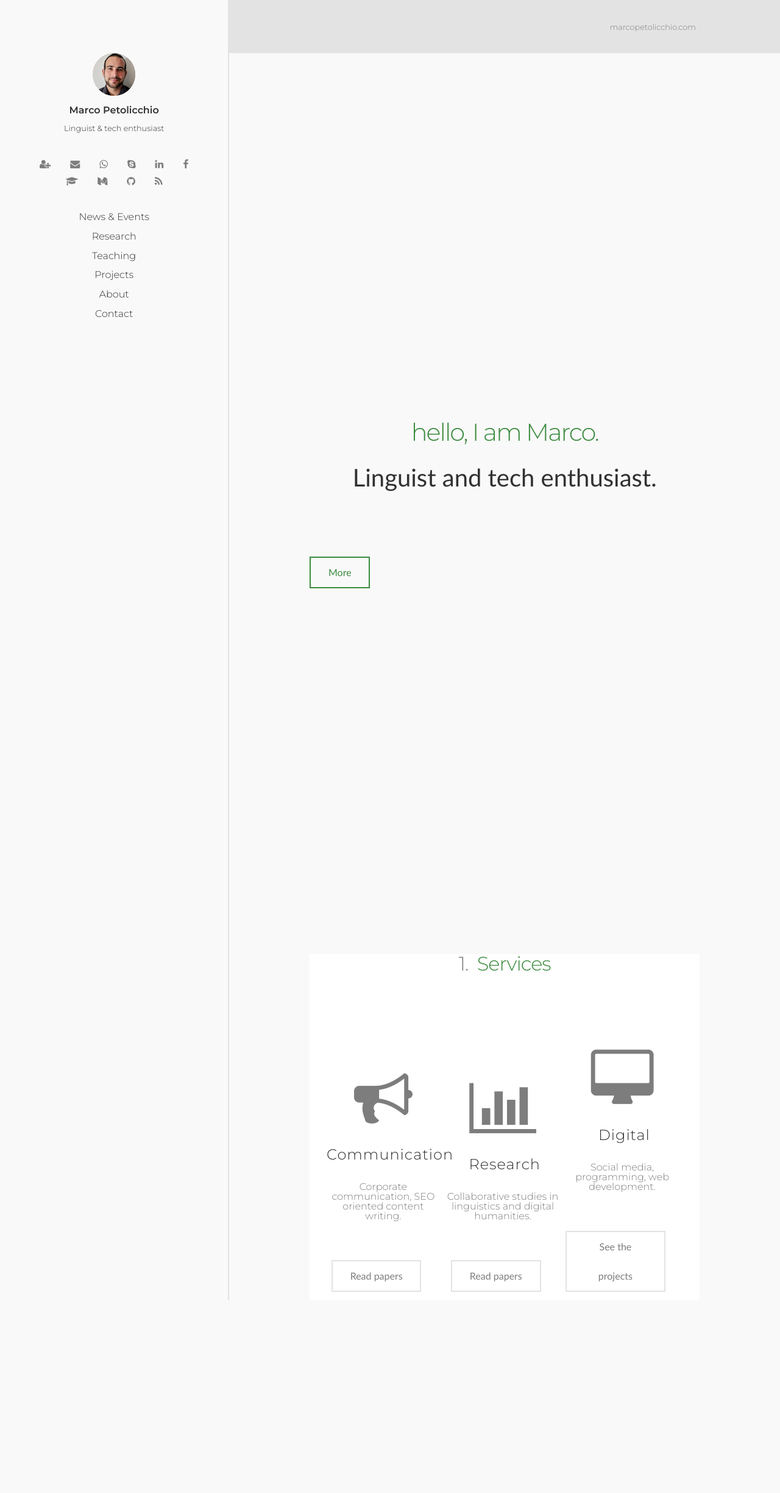
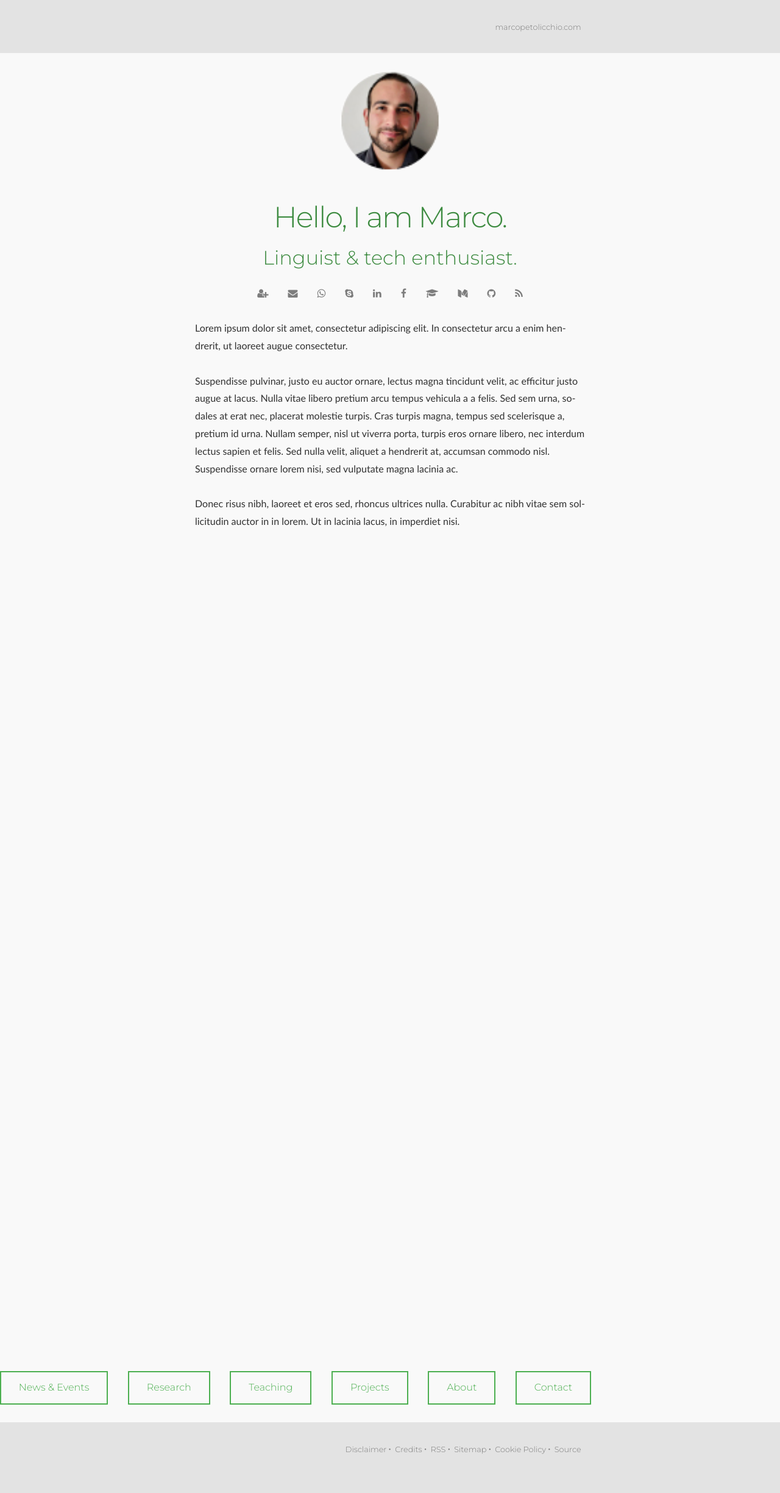
Before and after one commit to p-marco/p-marco.github.io, a Jekyll site: the page built from index.md, in a window 1280 px wide. Shown: the whole page at 61% size. Built offline with Jekyll 4.4.1, drawn with Linux system fonts in a browser that asks for light colours; comment, search, counter and statistics services are not loaded; before the commit the page ends 2133 px from its top, so only the background shows below that.

Commit message:
frontMatter

```diff
--- a/_config.yml
+++ b/_config.yml
@@ -4,6 +4,10 @@ description: "Linguist & tech enthusiast"
 feed-description: "RSS Feeds for the website"
 copyright: "2017"
 markdown: kramdown
+
+greeting: "Hello, I am Marco."
+headline: "Linguist & tech enthusiast."
+
 
 image: /assets/img/og-image.png
 
--- /dev/null
+++ b/_layouts/frontMatter.html
@@ -0,0 +1,60 @@
+<!doctype html>
+<html lang="{% if page.lang %}{{ page.lang }}{% else %}{{ site.lang }}{% endif %}">
+{% include head.html %}
+{% include basedir.html %}
+<body>
+	{% include header.html %}
+	<div class="wrapper wrapper-container--md-2">
+		<div class="container main-wrapper">
+
+			<main>
+
+				<article class="grid grid-section">
+
+					<header class="" style="text-align:center">
+
+	  					<div class="nav--logo" style="margin-top: 1.8rem;">
+							<a href="."> <img class="img nav-img" src="./assets/img/pic-72.jpg" alt="" style="width: 164px;height: 164px;">
+							</a>
+						</div>
+
+						<h1 class="nav-item--page t-heading t-brandColor" style="margin: 0;padding: 0;margin-bottom: 1.8rem;font-size: 3rem;">{{ site.greeting }}</h1>
+
+						<h4 class="nav-item--page t-heading t-brandColor" style="margin: 0;padding: 0;font-size: 2rem;">{{ site.headline }}</h4>
+
+					</header>
+
+					{% include nav-social.html %}
+
+
+					<div class="content frontMatter"> {{ content }} </div>
+
+				</article>
+
+			</main>
+
+		</div>
+
+	</div>
+
+
+	<aside>
+		<nav class="">
+			<ul class="">
+		  	{% for item in site.data.navigation-primary %}
+		  		<li class="nav-item--page  btn btn--block btn-primary--outline">
+		    		<a href="{{base}}{{ item.link }}" class="t-heading after {% if item.link == page.url %}active{% endif %}">
+		      		{{ item.name }}
+		    		</a>
+		    	</li>
+		  	{% endfor %}
+		  	</ul>
+		</nav>
+	</aside>
+
+
+
+	{% include footer.html %}
+</body>
+{% include assets.html %}
+</html>
--- a/assets/css/styles.scss
+++ b/assets/css/styles.scss
@@ -166,6 +166,10 @@ p, li {
 	word-wrap: break-word;
 }
 
+.frontMatter{
+	font-size:1.25*$unit-font;
+	line-height:1.8;
+}
 
 .t-brandColor{
 	color: $color-brand--dark;
--- a/index.md
+++ b/index.md
@@ -1,58 +1,11 @@
 ---
 title: "Welcome"
-layout: default
+layout: frontMatter
 share: false
 ---
-<style>
-	.u-t--c{
-		text-align: center
-	}
-	.u-display--in{
-		display: inline-block;
-		width:auto;
-		max-width: 30%;
-	}
-</style>
-<header class="grid-item u-t--c" style="margin-top:25vh">
-  <h1 class="nav-item--page t-heading t-brandColor" style=" line-height:1">hello, I am Marco.</h1>
-  <p style="font-size:2.5rem;">Linguist and tech enthusiast.</p>
-</header>
 
-<div class="grid-item">
-  <a class="btn btn--block btn-primary-outline" href="#continue"><span>More</span></a>
-</div>
+Lorem ipsum dolor sit amet, consectetur adipiscing elit. In consectetur arcu a enim hendrerit, ut laoreet augue consectetur.
 
-<section class="grid item u-t--c" style="margin-top:25vh; background:#fff">
-	<h2 class="nav-item--page t-heading t-brandColor">Services</h2>
-	<br><br>
-	<div class="u-display--in u-t--c grid-item">
-		<i class="fa fa-bullhorn nav-item--page link" style="font-size:6rem"></i>
-		<h4 class="link" style="letter-spacing:1px">Communication</h4>
-		<p class="nav-item--page link t-heading">
-  			<span class="list">Corporate communication, SEO oriented content writing.</span>
-  		</p><br>
-  		<a class="btn btn--block btn-secundary--outline" href="#continue">Read papers</a>
-	</div>
-	<div class="u-display--in u-t--c grid-item">
-		<i class="fa fa-bar-chart nav-item--page link" style="font-size:6rem"></i>
-		<h4 class="link" style="letter-spacing:1px">Research</h4>
-		<p class="nav-item--page link t-heading">
-  			<span class="list">Collaborative studies in linguistics and digital humanities.</span>
-  		</p><br>
-  		<a class="btn btn--block btn-secundary--outline" href="#continue">Read papers</a>
-	</div>
-	<div class="u-display--in u-t--c grid-item">
-		<i class="fa fa-desktop nav-item--page link" style="font-size:6rem"></i>
-		<h4 class="link" style="letter-spacing:1px">Digital</h4>
-		<p class="nav-item--page link t-heading">
-  			<span class="list">Social media, programming, web development.</span>
-  		</p><br>
-  		<a class="btn btn--block btn-secundary--outline" href="#continue">See the projects</a>
-	</div>
-</section>
-<section class="grid-item" style="margin-top:8rem; margin-bottom:3rem; padding-top:3rem; padding-bottom:3rem; background-color: #e6e6e6; width:100%">
-	<p class="u-t--c">
-  		<span class="btn btn--block btn-secundary--outline" style="display: inline-block; border-color:transparent">Do you have something in mind?</span>
-  		<a class="btn btn--block btn-primary" style="display: inline-block" href="#continue">Contact me</a>
-  	</p><br>
-</section>
+Suspendisse pulvinar, justo eu auctor ornare, lectus magna tincidunt velit, ac efficitur justo augue at lacus. Nulla vitae libero pretium arcu tempus vehicula a a felis. Sed sem urna, sodales at erat nec, placerat molestie turpis. Cras turpis magna, tempus sed scelerisque a, pretium id urna. Nullam semper, nisl ut viverra porta, turpis eros ornare libero, nec interdum lectus sapien et felis. Sed nulla velit, aliquet a hendrerit at, accumsan commodo nisl. Suspendisse ornare lorem nisi, sed vulputate magna lacinia ac.
+
+Donec risus nibh, laoreet et eros sed, rhoncus ultrices nulla. Curabitur ac nibh vitae sem sollicitudin auctor in in lorem. Ut in lacinia lacus, in imperdiet nisi.
```
